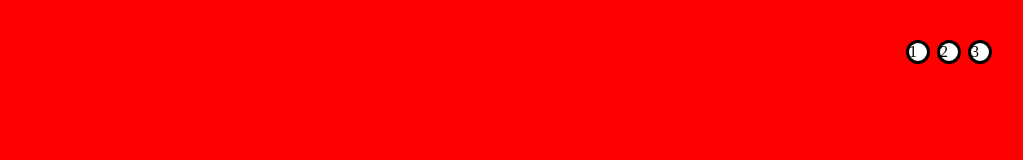
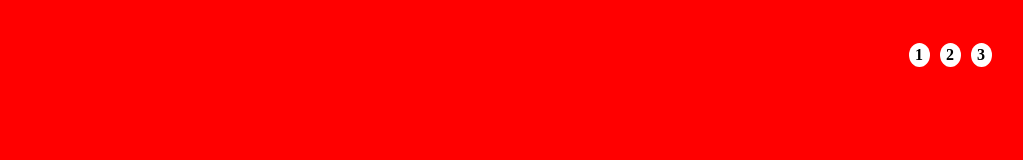
Before and after one commit to Giulia-92/htmlcss-shoes, a plain HTML site: page index.html in a window 1280 px wide. Shown: the top 160 px of the page, without its empty margins (246-1269 px from the left). Drawn offline with Linux system fonts and the light colour scheme.

Commit message:
htmlcss-shoes

```diff
--- a/index.html
+++ b/index.html
@@ -14,9 +14,9 @@
     <header>
         <nav>
             <ul>
-                <li><a href="#shoes2">1</a></li>
-                <li><a href="3">2</a></li>
-                <li><a href="1">3</a></li>
+                <li><a href="#shoes1"><strong>1</strong></a></li>
+                <li><a href="#shoes2"><strong>2</strong></a></li>
+                <li><a href="#shoes3"><strong>3</strong></a></li>
             </ul>
         </nav>
     </header>
--- a/style.css
+++ b/style.css
@@ -8,7 +8,6 @@
     height: 100vh;
     width: 100%;
     text-transform:uppercase;
-
 }
 nav{
     top: 40px;
@@ -22,24 +21,22 @@ nav{
 nav li a:hover{
     background-color:rgb(41, 41, 201);
     color:white;
-
+}
+li{
+    padding:3px;
 }
 ul li {
     list-style-type: none;
     display: inline-block;
-    padding-right: 10px;
-    color:white;
-
+    padding-right:7px;
+    padding-left: 6px;
     border-radius: 50%;
     background-color: white;
-    border: 3px,solid,black;
-    margin-right: 3px;
+    margin:3px;
 }
 a{
     text-decoration:none;
     color:black;
-
-
 }
 #shoes1{
     background-color: red;
```
